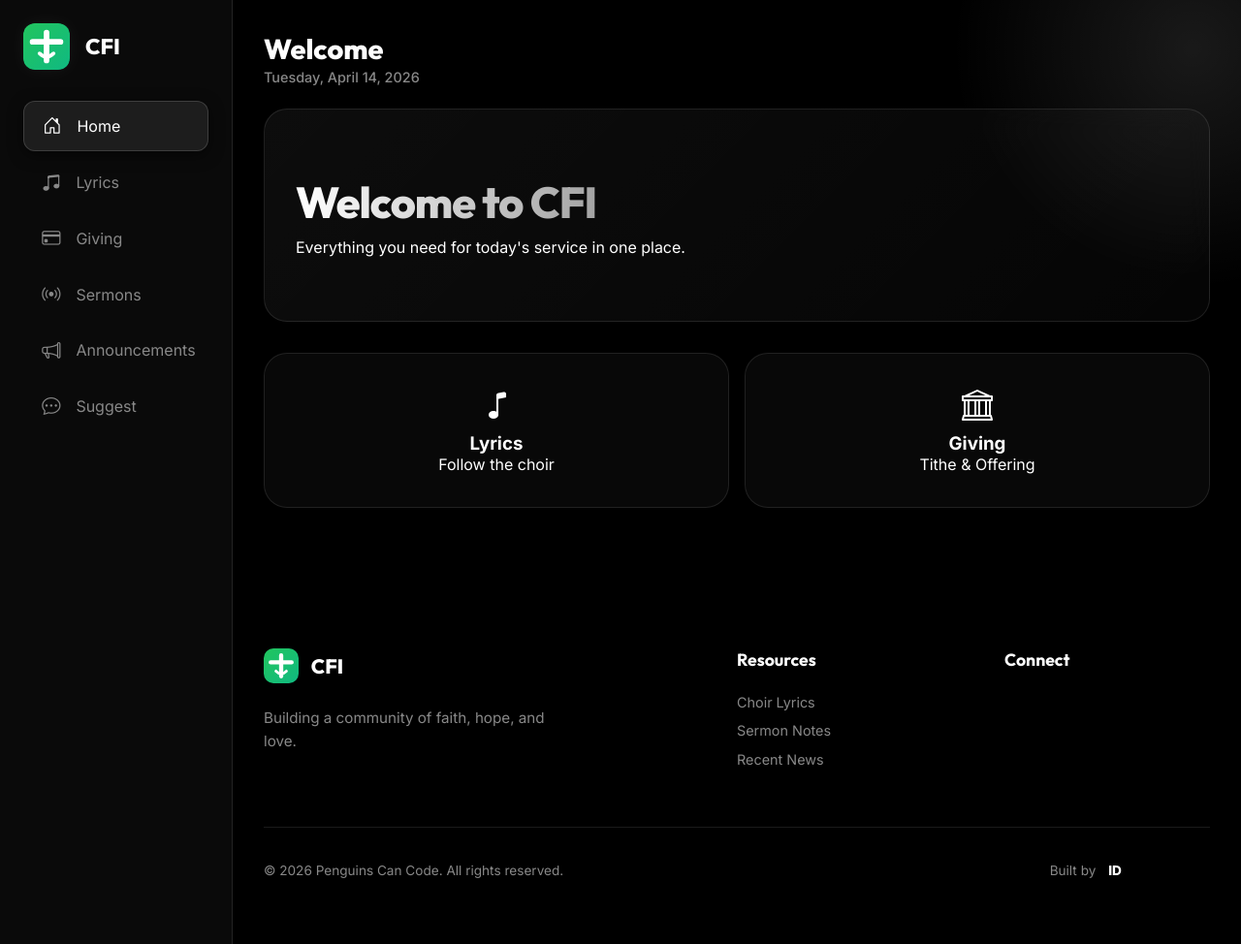
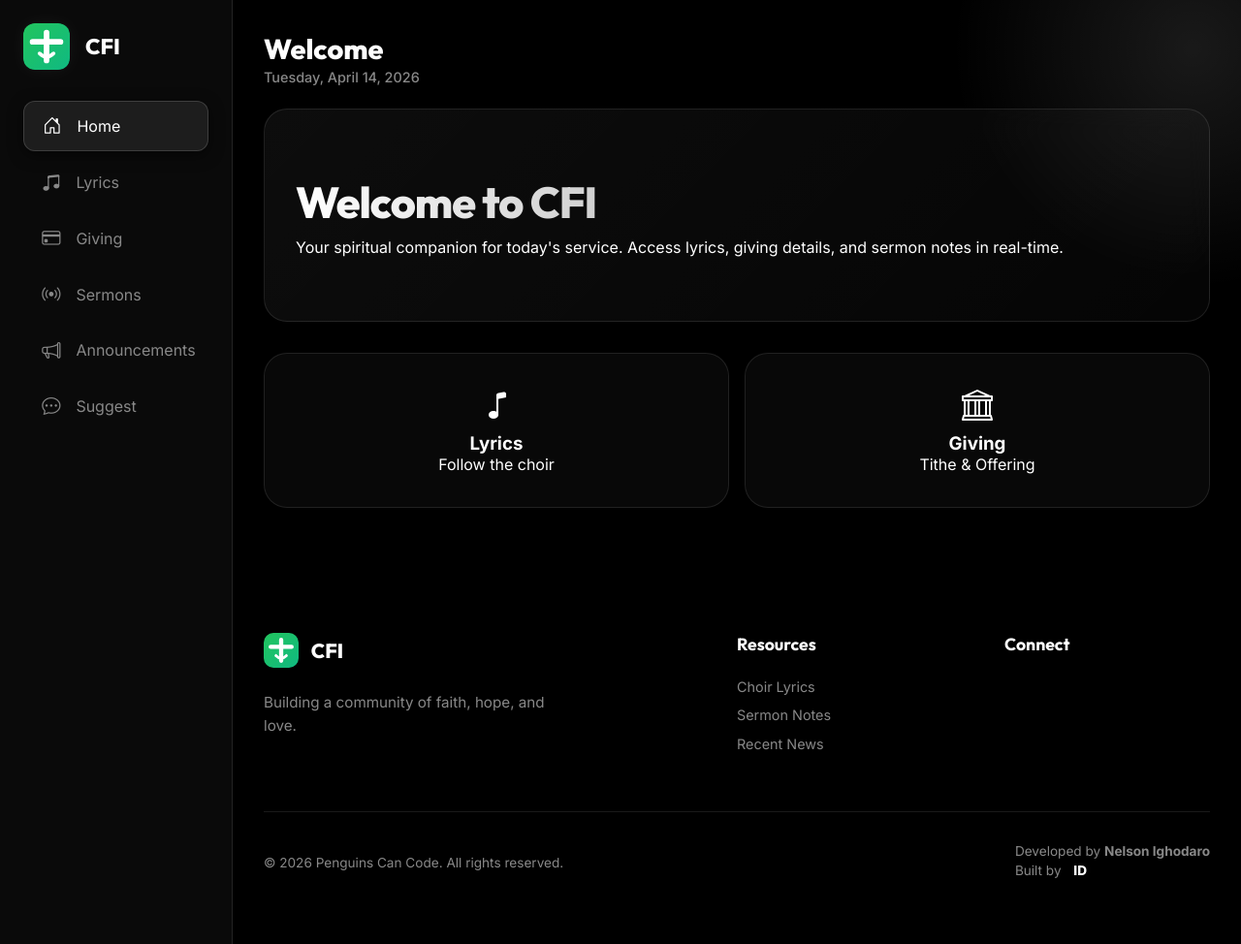
Before and after one commit to PenguinCanCodeDev/BIU-Church-Service, a Django app: page / in a window 1280 px wide. Shown: the whole page at 97% size. Run offline with Django 5.2, Linux system fonts and the light colour scheme; data comes from the database, SQL or seed files in the repository; data that the repository does not hold is empty.

Commit message:
Enhance site copy and add developer credit for Nelson Ighodaro

```diff
--- a/church/templates/church/index.html
+++ b/church/templates/church/index.html
@@ -79,10 +79,10 @@
                     <div class="hero-content">
                         {% if service %}
                             <h1>Welcome to {{ service.name }}</h1>
-                            <p>Everything you need for today's service in one place.</p>
+                            <p>Your spiritual companion for today's service. Access lyrics, giving details, and sermon notes in real-time.</p>
                         {% else %}
                             <h1>BIU Services Hub</h1>
-                            <p>Welcome to our centralized church hub. Please check back on Tuesday, Thursday, or Sunday!</p>
+                            <p>Connecting our community through faith. Please join us for our scheduled services on Tuesday, Thursday, and Sunday!</p>
                         {% endif %}
                     </div>
                 </div>
@@ -254,12 +254,15 @@
                     <p onclick="window.open('https://id-portfolio-pcc.vercel.app/', '_blank')" style="cursor:pointer; transition: opacity 0.3s;" onmouseover="this.style.opacity='0.8'" onmouseout="this.style.opacity='1'">
                         &copy; {% now "Y" %} Penguins Can Code. All rights reserved.
                     </p>
+                    <div class="footer-credits">
+                        <p class="developed-by">Developed by <strong>Nelson Ighodaro</strong></p>
                         <p class="built-by">Built by
                             <span class="creator-id-container" onclick="window.open('https://id-portfolio-pcc.vercel.app/', '_blank')">
                                 <span class="id-text">ID</span>
                                 <span class="founder-text">Founder of PCC</span>
                             </span>
                         </p>
+                    </div>
                 </div>
             </footer>
         </main>
```
Lines whose indentation alone changed are shown as unchanged.
